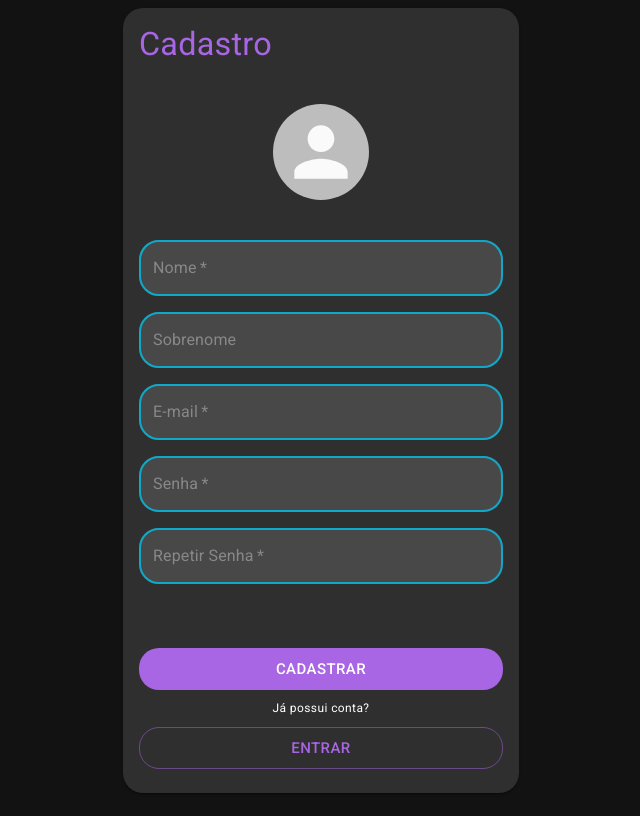
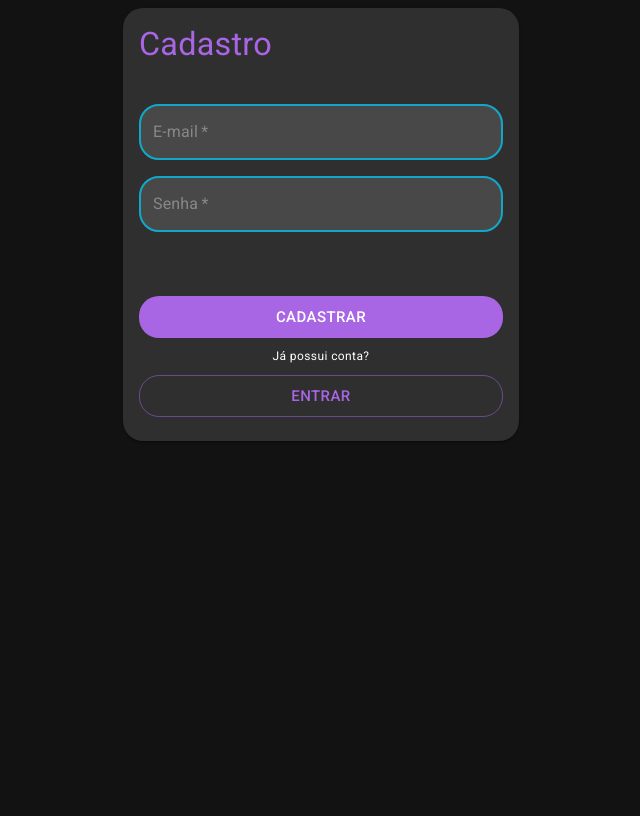
Before and after one commit to mayconsgs/chat-now-front, a React (Create React App) app: page /sign-in in a window 1280 px wide. Shown: the whole page, without its empty margins (319-959 px from the left). Built offline with nearby package versions, Linux system fonts and the light colour scheme; no server answers.

Commit message:
Configure routes

```diff
--- a/package.json
+++ b/package.json
@@ -17,6 +17,7 @@
     "react": "^17.0.2",
     "react-dom": "^17.0.2",
     "react-i18next": "^11.11.4",
+    "react-router-dom": "^5.2.0",
     "react-scripts": "4.0.3",
     "sass": "^1.38.1",
     "typescript": "^4.3.5",
@@ -45,5 +46,8 @@
       "last 1 firefox version",
       "last 1 safari version"
     ]
+  },
+  "devDependencies": {
+    "@types/react-router-dom": "^5.1.8"
   }
 }
--- a/src/App.tsx
+++ b/src/App.tsx
@@ -1,15 +1,18 @@
 import { ThemeProvider } from "@material-ui/core";
+import { BrowserRouter } from "react-router-dom";
 import { AuthProvider } from "./contexts/AuthContext";
-import SignUp from "./pages/SignUp";
+import Routes from "./routes";
 import darkTheme from "./themes/darkTheme";
 
 const App = () => {
   return (
-    <AuthProvider>
+    <BrowserRouter>
       <ThemeProvider theme={darkTheme}>
-        <SignUp></SignUp>
+        <AuthProvider>
+          <Routes />
+        </AuthProvider>
       </ThemeProvider>
-    </AuthProvider>
+    </BrowserRouter>
   );
 };
 
--- a/src/contexts/AuthContext.tsx
+++ b/src/contexts/AuthContext.tsx
@@ -1,4 +1,5 @@
 import { createContext, ReactNode, useEffect, useState } from "react";
+import { useHistory } from "react-router-dom";
 import api from "../services/api";
 
 export interface UserProps {
@@ -27,12 +28,19 @@ export const AuthContext = createContext<AuthContextData>({
 
 export const AuthProvider = ({ children }: AuthProviderProps) => {
   const [user, setUser] = useState<UserProps>();
+  const history = useHistory();
 
   useEffect(() => {
-    api.get("/users/me").then(({ data }) => {
-      setUser(data);
-    });
-  }, []);
+    api
+      .get("/users/me")
+      .then(({ data }) => {
+        setUser(data);
+      })
+      .catch((err) => {
+        console.table(err);
+        history.push("/sign-in");
+      });
+  }, [history]);
 
   return (
     <AuthContext.Provider value={{ user, hasUser: user ? true : false }}>
--- /dev/null
+++ b/src/pages/SignIn.tsx
@@ -0,0 +1,84 @@
+import {
+  Button,
+  Card,
+  CardContent,
+  Container,
+  Grid,
+  TextField,
+  Typography,
+} from "@material-ui/core";
+import { useTranslation } from "react-i18next";
+
+const SignIn = () => {
+  const { t } = useTranslation(["signUp"]);
+
+  return (
+    <Container maxWidth="xs">
+      <Card>
+        {" "}
+        <CardContent>
+          <Grid container direction="column" spacing={5}>
+            <Grid item>
+              <Typography variant="h4">{t("signUp:cadastro")}</Typography>
+            </Grid>
+
+            <Grid
+              item
+              component="form"
+              container
+              direction="column"
+              spacing={8}
+            >
+              <Grid item container direction="column" spacing={2}>
+                <Grid item container>
+                  <TextField required type="email" label={t("signUp:email")} />
+                </Grid>
+                <Grid item container>
+                  <TextField
+                    type="password"
+                    required
+                    label={t("signUp:senha")}
+                  />
+                </Grid>
+              </Grid>
+
+              <Grid
+                item
+                container
+                direction="column"
+                alignItems="center"
+                spacing={1}
+              >
+                <Grid item container>
+                  <Button
+                    disableElevation
+                    fullWidth
+                    type="submit"
+                    variant="contained"
+                    color="secondary"
+                  >
+                    {t("signUp:cadastrar")}
+                  </Button>
+                </Grid>
+                <Grid item>
+                  {" "}
+                  <Typography variant="caption">
+                    {t("signUp:possuiConta")}
+                  </Typography>
+                </Grid>
+                <Grid item container>
+                  {" "}
+                  <Button variant="outlined" fullWidth color="secondary">
+                    {t("signUp:entrar")}
+                  </Button>
+                </Grid>
+              </Grid>
+            </Grid>
+          </Grid>
+        </CardContent>
+      </Card>
+    </Container>
+  );
+};
+
+export default SignIn;
--- /dev/null
+++ b/src/routes.tsx
@@ -0,0 +1,32 @@
+import { Box, CircularProgress } from "@material-ui/core";
+import { lazy, Suspense } from "react";
+import { Route, Switch } from "react-router-dom";
+
+const SignIn = lazy(() => import("./pages/SignIn"));
+const SignUp = lazy(() => import("./pages/SignUp"));
+
+const Progress = () => {
+  return (
+    <Box
+      display="flex"
+      justifyContent="center"
+      alignItems="center"
+      height="100vh"
+    >
+      <CircularProgress />
+    </Box>
+  );
+};
+
+const Routes = () => {
+  return (
+    <Suspense fallback={<Progress />}>
+      <Switch>
+        <Route path="/sign-up" exact component={SignUp} />
+        <Route path="/sign-in" exact component={SignIn} />
+      </Switch>
+    </Suspense>
+  );
+};
+
+export default Routes;
```
Also changed, not shown: 1 other file (tests, documents, lock files or other folders).
